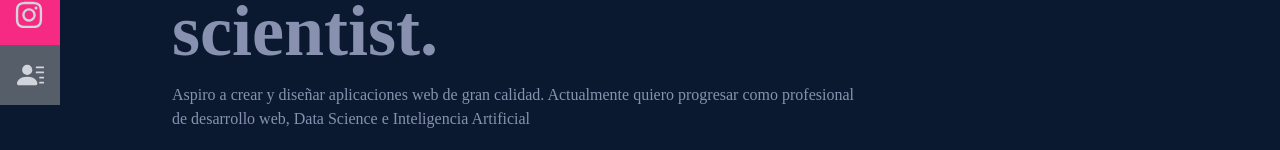
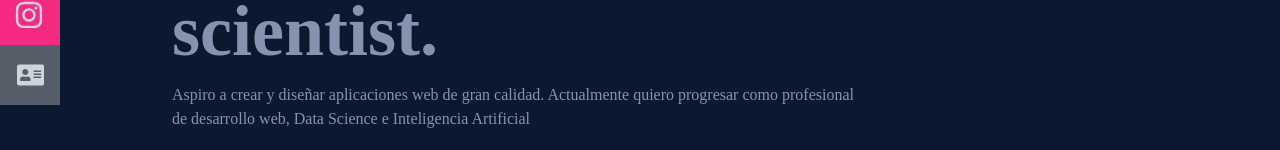
Before and after one commit to jjvemz/MainPortfolio, a React (Create React App) app: page / in a window 1280 px wide. Shown: the part 415-565 px from the top of the page. Built offline with nearby package versions, Linux system fonts and the light colour scheme.

Commit message:
Cambio de icono

```diff
--- a/src/components/Navbar.jsx
+++ b/src/components/Navbar.jsx
@@ -4,7 +4,8 @@ import {
   FaTimes,
   FaGithub,
   FaLinkedin,
-  FaInstagram
+  FaInstagram,
+  FaAddressCard
 } from 'react-icons/fa';
 import { BsFillPersonLinesFill } from 'react-icons/bs';
 import Logo from '../assets/ps4Controller.png';
@@ -126,7 +127,7 @@ const Navbar = () => {
               href='/assets/CV_Juan_Jos__Vergara.pdf'
               download
             >
-              Curriculum Vitae <BsFillPersonLinesFill size={30} />
+              Curriculum Vitae <FaAddressCard size={30} />
             </a>
           </li>
         </ul>
```
